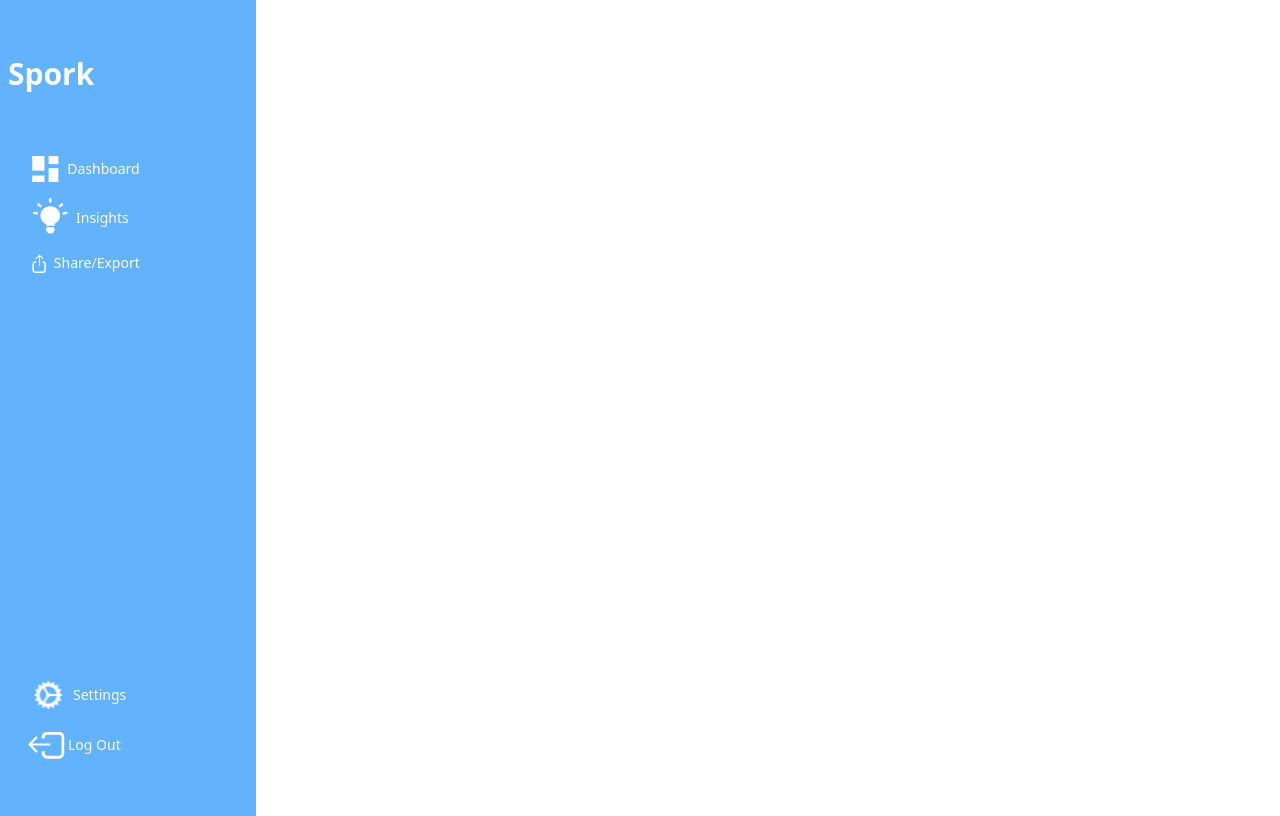
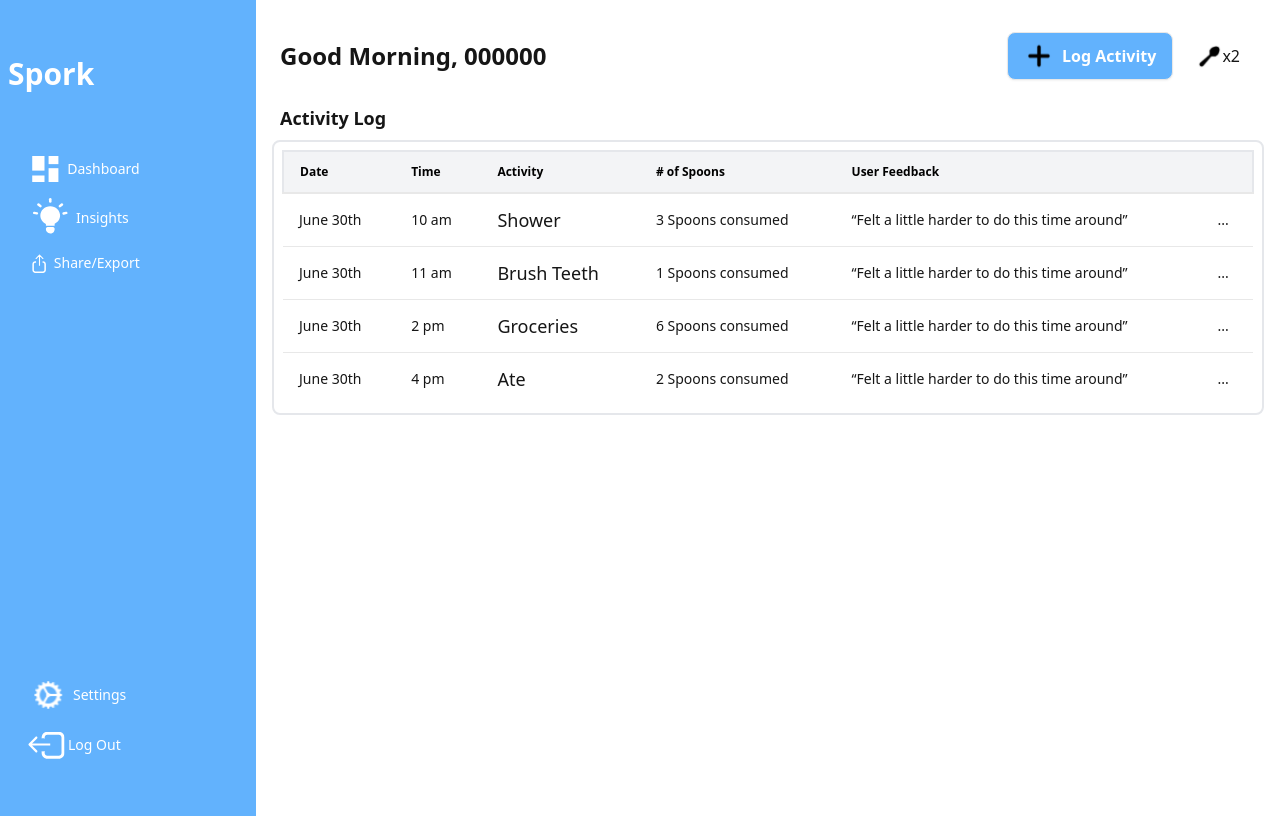
Before and after one commit to GeekAndDestroy/SpoonTracker, a React (Vite) app: page /activitylog in a window 1280 px wide. Built offline with nearby package versions, Linux system fonts and the light colour scheme; sample sign-in values are in the browser's storage.

Commit message:
dashboard expanded, activity log view added & started

```diff
--- a/src/App.tsx
+++ b/src/App.tsx
@@ -9,6 +9,7 @@ import Profile from "./Views/Profile";
 import Navigation from "./Components/Navigation";
 import Intro from "./Views/Intro";
 import LogIn from "./Views/Login";
+import ActivityLog from "./Views/ActivityLog";
 
 function App() {
     const location = useLocation();
@@ -108,6 +109,10 @@ function App() {
                     path="/profile"
                     element={<Profile currentUser={loggedInUser as UserType} />}
                 />
+                <Route
+                    path="/activitylog"
+                    element={<ActivityLog currentUser={loggedInUser as UserType} />}
+                />
                 <Route path="/signup" element={<SignUp />} />
                 <Route
                     path="/login"
--- a/src/Components/Navigation.tsx
+++ b/src/Components/Navigation.tsx
@@ -40,7 +40,7 @@ export default function Navigation({}: NavigationProps) {
                             <ul className="menu bg-info text-white w-11/12">
                                 {/* Sidebar content here */}
                                 <li>
-                                    <a>
+                                    <a href="/">
                                         <img src={dashboard}></img>Dashboard
                                     </a>
                                 </li>
--- /dev/null
+++ b/src/Views/ActivityLog.tsx
@@ -0,0 +1,83 @@
+import { UserType } from "../types";
+import plus_math from "../assets/icons/plus_math.svg";
+import spoon from "../assets/icons/spoon.svg";
+
+type HomeProps = { currentUser: UserType };
+
+export default function Home({}: HomeProps) {
+    return (
+        <div className="col-span-4 p-4">
+            <div className="flex w-full items-center justify-between h-20">
+                <div className="w-1/2 p-2">
+                    <h1 className="text-2xl font-bold">Good Morning, 000000</h1>
+                </div>
+                <div className="flex items-center">
+                    <button className="btn bg-info text-white text-base">
+                        <img src={plus_math}></img>Log Activity
+                    </button>
+                    <img src={spoon} className="ml-6"></img>
+                    <p className="mr-6">x2</p>
+                </div>
+            </div>
+            <div className="w-full items-center justify-between">
+                <div className="w-full p-2">
+                    <h3 className="text-lg font-semibold">Activity Log</h3>
+                </div>
+                <div className="flex w-full p-2 rounded-lg border-gray-200 border-2">
+                    <div className="overflow-x-auto w-full">
+                        <table className="table">
+                            {/* head */}
+                            <thead>
+                                <tr className="bg-gray-100 rounded-lg text-bold text-black border-2">
+                                    <th>Date</th>
+                                    <th>Time</th>
+                                    <th>Activity</th>
+                                    <th># of Spoons</th>
+                                    <th>User Feedback</th>
+                                    <th></th>
+                                </tr>
+                            </thead>
+                            <tbody>
+                                {/* row 1 */}
+                                <tr>
+                                    <td>June 30th</td>
+                                    <td>10 am</td>
+                                    <td className="text-semibold text-lg">Shower</td>
+                                    <td>3 Spoons consumed</td>
+                                    <td>“Felt a little harder to do this time around”</td>
+                                    <td>...</td>
+                                </tr>
+                                {/* row 2 */}
+                                <tr>
+                                    <td>June 30th</td>
+                                    <td>11 am</td>
+                                    <td className="text-semibold text-lg">Brush Teeth</td>
+                                    <td>1 Spoons consumed</td>
+                                    <td>“Felt a little harder to do this time around”</td>
+                                    <td>...</td>
+                                </tr>
+                                {/* row 3 */}
+                                <tr>
+                                    <td>June 30th</td>
+                                    <td>2 pm</td>
+                                    <td className="text-semibold text-lg">Groceries</td>
+                                    <td>6 Spoons consumed</td>
+                                    <td>“Felt a little harder to do this time around”</td>
+                                    <td>...</td>
+                                </tr>
+                                <tr>
+                                    <td>June 30th</td>
+                                    <td>4 pm</td>
+                                    <td className="text-semibold text-lg">Ate</td>
+                                    <td>2 Spoons consumed</td>
+                                    <td>“Felt a little harder to do this time around”</td>
+                                    <td>...</td>
+                                </tr>
+                            </tbody>
+                        </table>
+                    </div>
+                </div>
+            </div>
+        </div>
+    );
+}
--- a/src/Views/Home.tsx
+++ b/src/Views/Home.tsx
@@ -30,10 +30,29 @@ export default function Home({}: HomeProps) {
                 <ActivityCard />
                 <ActivityCard />
                 <div className="flex h-48  p-4 items-center justify-items-center">
-                  <button className="btn bg-info text-white text-base m-auto">
+                  <a className="btn  text-base m-auto" href="./activitylog">
                     See More
-                  </button>
+                  </a>
                 </div>
+              </div>
+            </div>
+            <div className="w-full items-center justify-between mt-8">
+              <div className="w-full p-2">
+                <h3 className="text-lg font-semibold">Energy Consumption</h3>
+              </div>
+              <div className="grid grid-cols-5 w-full gap-4 p-2">
+                <div className="col-span-3 gap-4">
+                  <div className="col-span-3 border-2 rounded-lg p-2 bg-sky-100 h-72">Graph</div>
+                  <div className="flex justify-between w-full gap-4 col-span-3 mt-4">
+                    <div className="border-2 w-1/3 rounded-lg p-2 bg-sky-100 h-24">Activities</div>
+                    <div className="border-2 w-1/3 rounded-lg p-2 bg-sky-100 h-24">Spoons Used</div>
+                    <div className="border-2 w-1/3 rounded-lg p-2 bg-sky-100 h-24">Flare Ups</div>
+                  </div>
+                </div>
+                <div className="col-span-2">
+                  <div className="border-2 rounded-lg p-2 bg-sky-100 h-52">Goals</div>
+                </div>
+
               </div>
             </div>
         </div>
```
